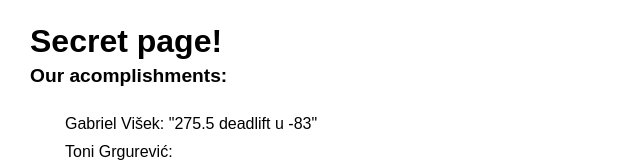
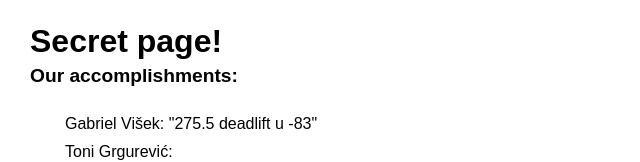
Before and after one commit to FranCanjuga/NULLPointer, a React (Create React App) app in the folder doniranje_krvi_front/: page /secretPage in a window 1280 px wide. Shown: the top 162 px of the page, without its empty margins (0-640 px from the left). Built offline with nearby package versions, Linux system fonts and the light colour scheme; no server answers.

Commit message:
dodan secret page

```diff
--- a/doniranje_krvi_front/src/components/easterEgg.js
+++ b/doniranje_krvi_front/src/components/easterEgg.js
@@ -2,7 +2,7 @@ const SecretPage = () =>{
     return(
         <div className="secret"> <br/>
             <h1>Secret page!</h1>
-            <h3>Our acomplishments:</h3><br/>
+            <h3>Our accomplishments:</h3><br/>
 
             <div className="we">
                 <div>Gabriel Višek: "275.5 deadlift u -83"</div>
```
